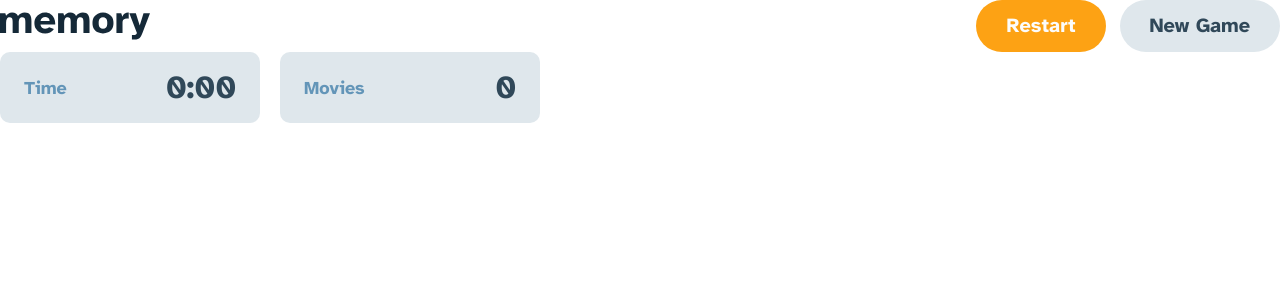
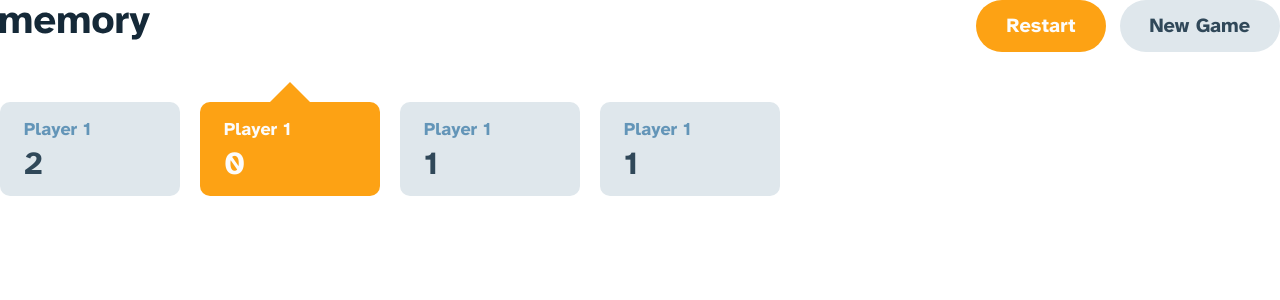
Before and after one commit to DmitryMuzalev/memory-game, a React (Vite) app: page / in a window 1280 px wide. Shown: the top 300 px of the page. Built offline with nearby package versions, Linux system fonts and the light colour scheme.

Commit message:
feat: Add component PlayerStats.

```diff
--- a/src/components/GameFooter/GameFooter.jsx
+++ b/src/components/GameFooter/GameFooter.jsx
@@ -1,9 +1,10 @@
-import { useState } from "react";
-import { InfoBlock } from "../InfoBlock/InfoBlock";
-import styles from "./GameFooter.module.scss";
+import { useState } from 'react';
+import { InfoBlock } from '../InfoBlock/InfoBlock';
+import styles from './GameFooter.module.scss';
+import { PlayerStats } from '../PlayerStats/PlayerStats';
 
 function GameFooter() {
-  const [isOnePlayerMode, setOnePlayerMode] = useState(true);
+  const [isOnePlayerMode, setOnePlayerMode] = useState(false);
   return (
     <footer className={styles.gameFooter}>
       {isOnePlayerMode ? (
@@ -12,7 +13,12 @@ function GameFooter() {
           <InfoBlock label="movies" value="0" />
         </>
       ) : (
-        <></>
+        <>
+          <PlayerStats name="Player 1" score={2} />
+          <PlayerStats name="Player 1" score={0} isActive />
+          <PlayerStats name="Player 1" score={1} />
+          <PlayerStats name="Player 1" score={1} />
+        </>
       )}
     </footer>
   );
--- a/src/components/GameFooter/GameFooter.module.scss
+++ b/src/components/GameFooter/GameFooter.module.scss
@@ -1,5 +1,6 @@
 .gameFooter {
+  margin-top: 50px; //!temp
   display: flex;
   column-gap: 1.25rem;
-  max-width: 540px;
+  max-width: 780px;
 }
--- /dev/null
+++ b/src/components/PlayerStats/PlayerStats.jsx
@@ -0,0 +1,17 @@
+import { clsx } from 'clsx';
+import styles from './PlayerStats.module.scss';
+
+function PlayerStats({ name, score, isActive = false }) {
+  const stylesForPlayerStats = clsx(
+    styles.playerStats,
+    isActive && styles.playerStatsActive
+  );
+
+  return (
+    <div className={stylesForPlayerStats}>
+      <span className={styles.playerStatsName}>{name}</span>
+      <span className={styles.playerStatsScore}>{score}</span>
+    </div>
+  );
+}
+export { PlayerStats };
--- /dev/null
+++ b/src/components/PlayerStats/PlayerStats.module.scss
@@ -0,0 +1,40 @@
+.playerStats {
+  position: relative;
+  display: flex;
+  flex-direction: column;
+  width: 100%;
+  max-width: 16rem;
+  background-color: var(--c-blue-6);
+  font-weight: 700;
+  gap: 0.5rem;
+  padding: 1rem 1.5rem;
+  border-radius: 0.625rem;
+
+  &Name {
+    text-transform: capitalize;
+    font-size: 1.125rem;
+    color: var(--c-blue-3);
+  }
+
+  &Score {
+    line-height: 1;
+    font-size: 2rem;
+    color: var(--c-blue-2);
+  }
+
+  &Active {
+    background-color: var(--c-yellow-1);
+    span {
+      color: var(--c-white-1);
+    }
+    &::after {
+      content: '';
+      position: absolute;
+      left: 50%;
+      top: -40px;
+      transform: (translateX(-50%));
+      border: 20px solid transparent;
+      border-bottom: 20px solid var(--c-yellow-1);
+    }
+  }
+}
```
Also changed, not shown: plan.txt.
